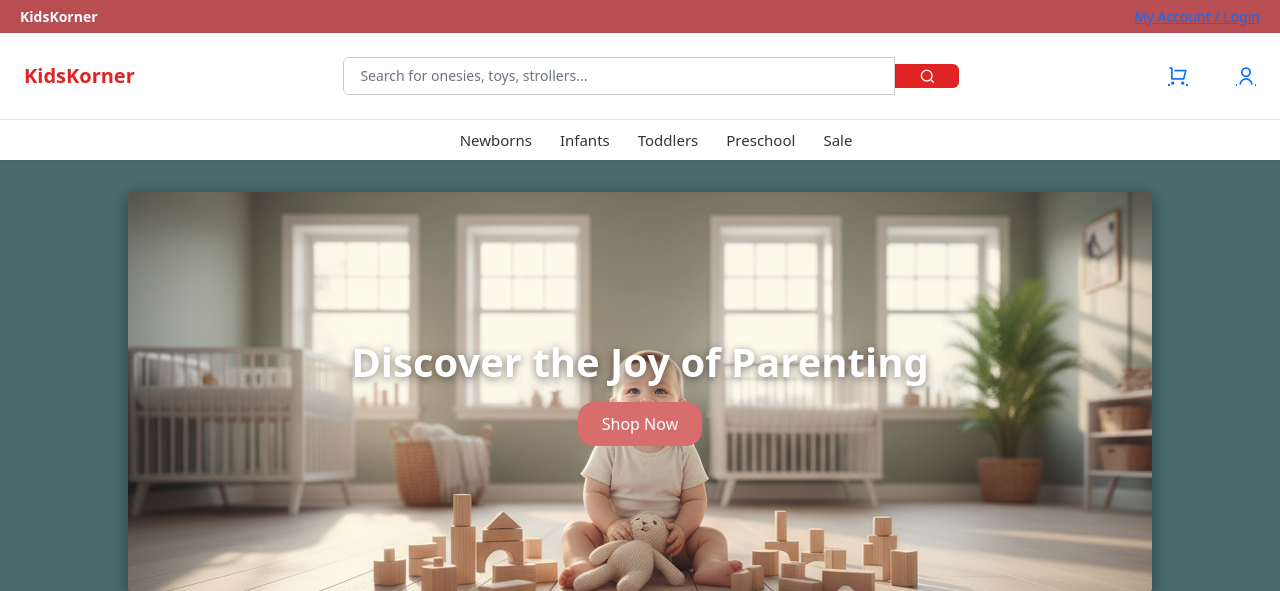
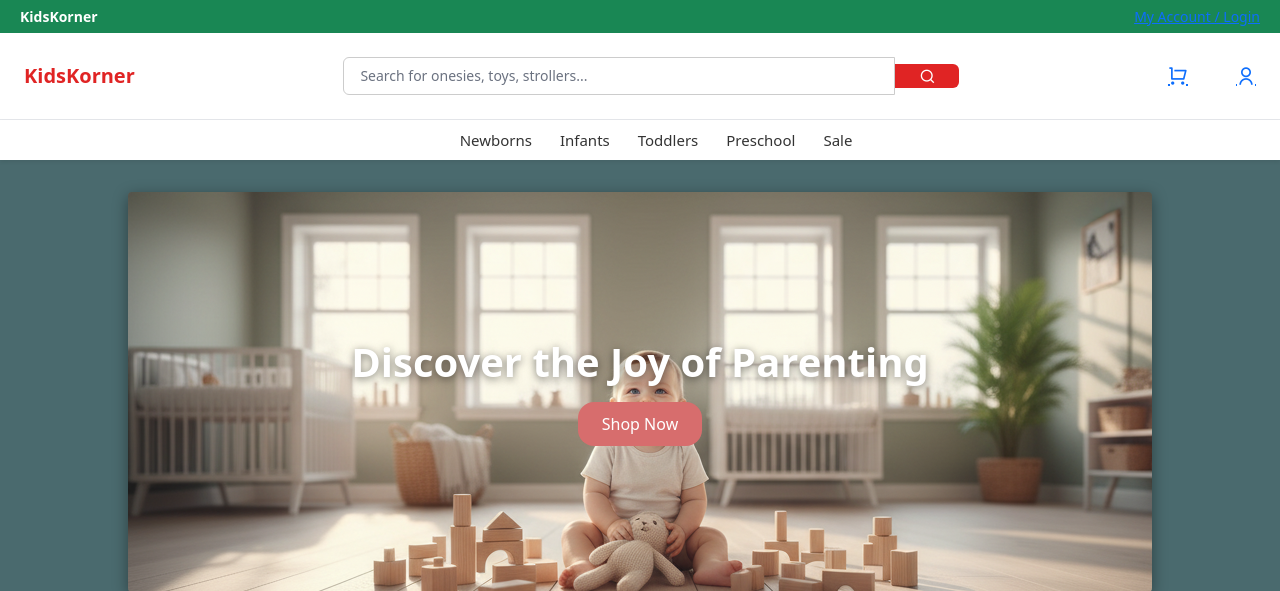
Before and after one commit to ZalaNirbhay/KidsKorner, a PHP site: page /index.php in a window 1280 px wide. Shown: the top 591 px of the page. Run offline with PHP 8.4, Linux system fonts and the light colour scheme; some libraries are stand-ins or nearby versions.

Commit message:
changes in header design

```diff
--- a/layout.php
+++ b/layout.php
@@ -22,7 +22,7 @@ session_start();
 
     }
     .header-top {
-      background: #b84d52; /* Top bar background */
+      background: #198754; /* Top bar background */
       color: #fff;
       padding: 6px 20px;
       font-size: 14px;
```
